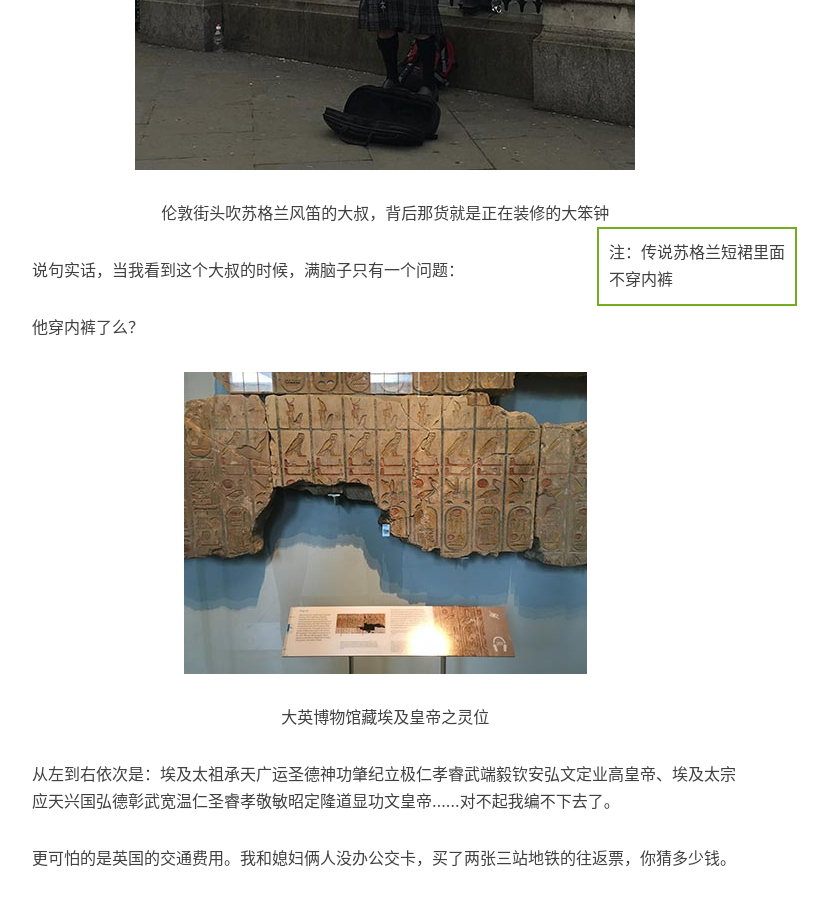
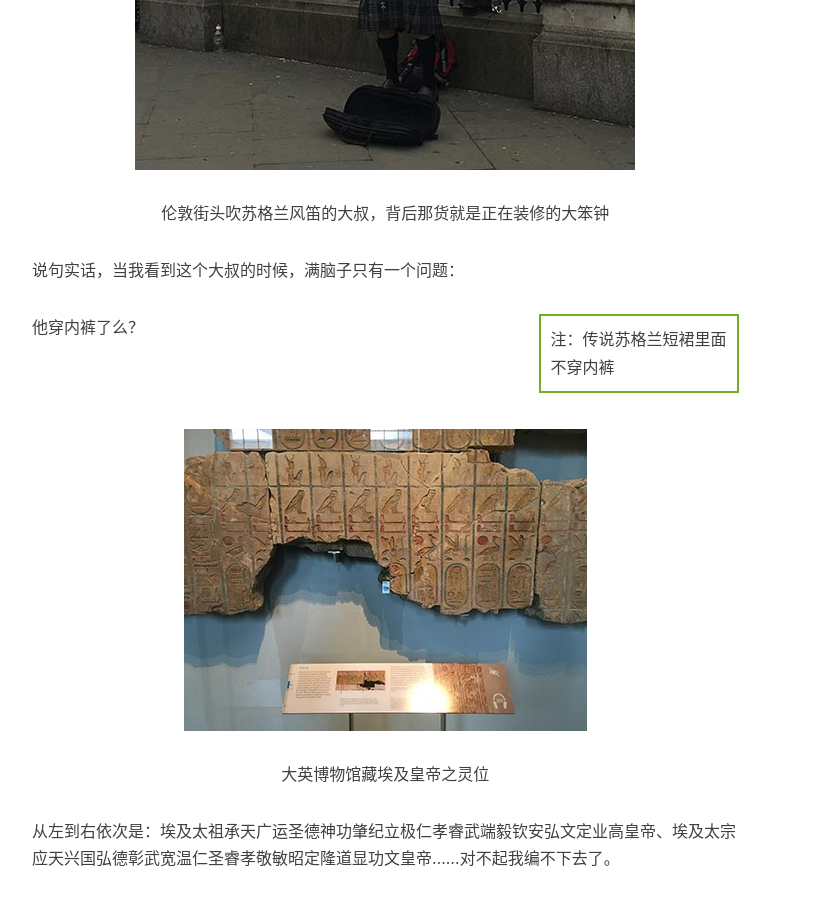
Before and after one commit to blindpirate/blindpirate.github.io, a Jekyll site: the page built from _posts/2018-04-28-Gradle与旅行.md, in a window 1280 px wide and 900 px high, scrolled down 3619 px. Shown: the whole window, without its empty margins (233-1061 px from the left). Built offline with Jekyll 4.4.1, drawn with Linux system fonts in a browser that asks for light colours; nearby versions of some CDN libraries; comment, search, counter and statistics services are not loaded.

Commit message:
Adjust div

```diff
--- a/_posts/2018-04-28-Gradle与旅行.md
+++ b/_posts/2018-04-28-Gradle与旅行.md
@@ -55,11 +55,13 @@ Gradle是一家很小的公司——我在阿里的工号是七万多，我离
 
 <center>伦敦街头吹苏格兰风笛的大叔，背后那货就是正在装修的大笨钟</center>
 
-<div style="position: absolute; right: 0px; width: 200px ; border: 2px solid #73AD21; padding: 10px">注：传说苏格兰短裙里面不穿内裤</div>
-
 说句实话，当我看到这个大叔的时候，满脑子只有一个问题：
 
+<div style="float:right; right: 0px; width: 200px ; border: 2px solid #73AD21; padding: 10px">注：传说苏格兰短裙里面不穿内裤</div>
+
 他穿内裤了么？
+
+<br>
 
 ![1](/img/lingwei.jpg)
 
```
